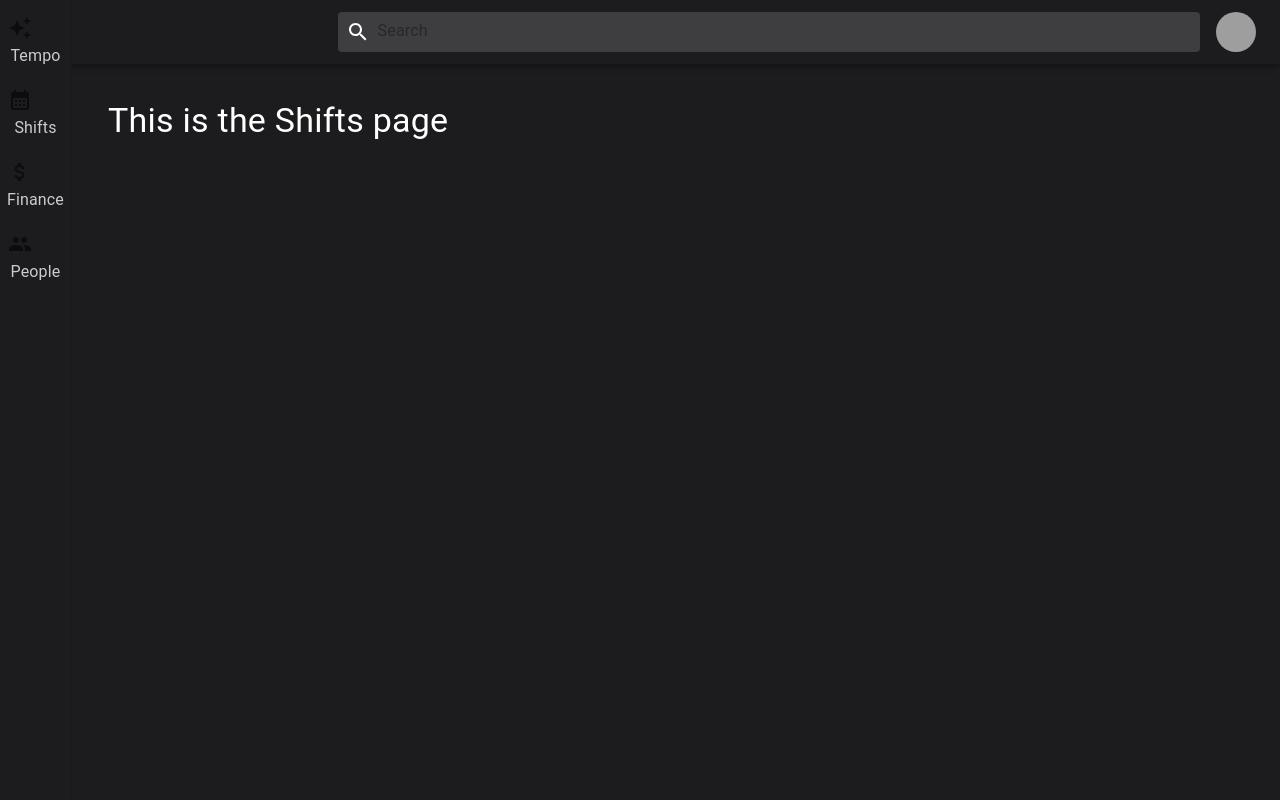
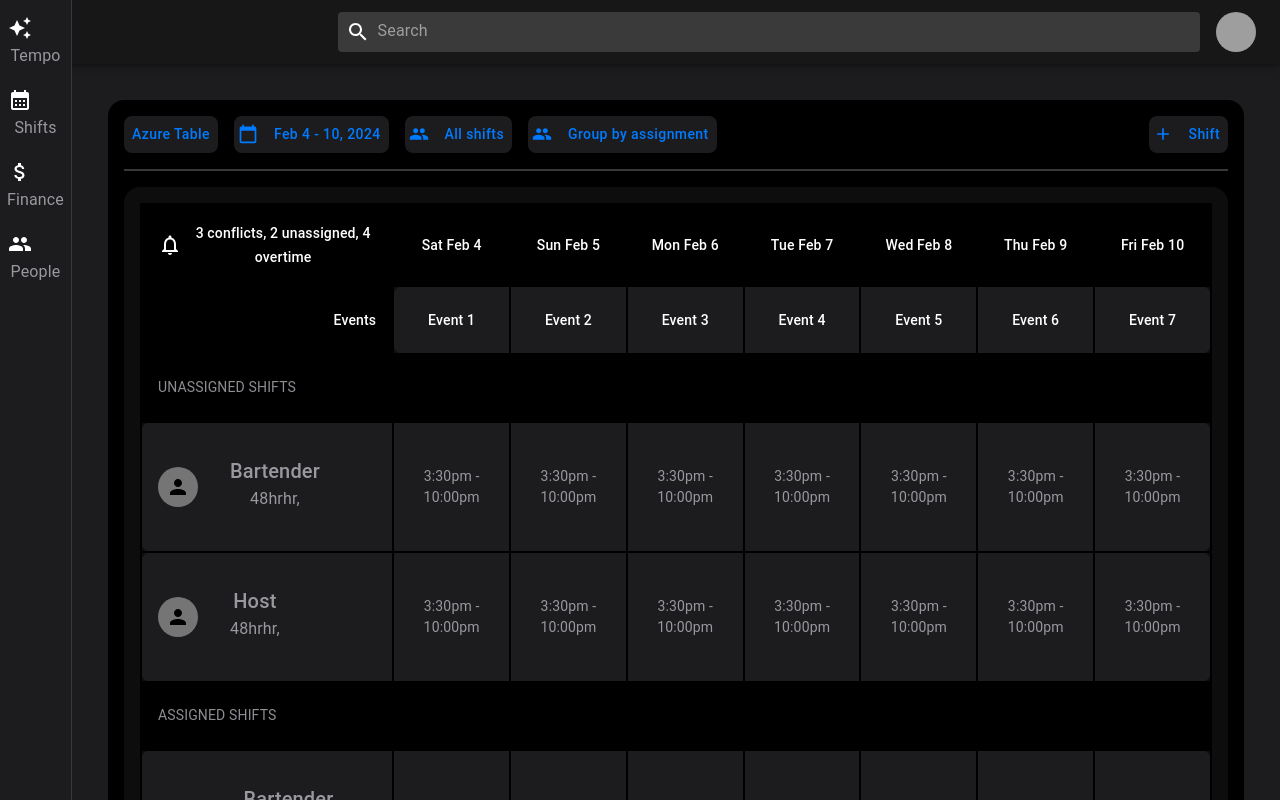
Before and after one commit to erikajns/tempo-ui, a React (Create React App) app: page /shifts in a window 1280 px wide. Shown: the top 800 px of the page. Built offline with nearby package versions, Linux system fonts and the light colour scheme; grey boxes are pictures that could not be loaded.

Commit message:
Table changes and Storybook config

```diff
--- a/src/App.module.css
+++ b/src/App.module.css
@@ -1,19 +0,0 @@
-.container {
-    display: flex;
-  }
-
-  .mainContent {
-    flex-grow: 1;
-    padding: 20px;
-    background-color: #f0f0f0;
-    margin-top: 64px; /* Adjust this value based on the height of the TopBar */
-  }
-
-  .topBar {
-    z-index: 1200; /* Ensure TopBar is above other elements */
-  }
-
-  .sideBar {
-    margin-top: 64px; /* Adjust this value based on the height of the TopBar */
-    z-index: 1100; /* Ensure SideBar is below the TopBar but above main content */
-  }
--- a/src/components/CustomTextButton/CustomTextButton.js
+++ b/src/components/CustomTextButton/CustomTextButton.js
@@ -3,26 +3,22 @@ import PropTypes from 'prop-types';
 import { Button } from '@mui/material';
 import useStyles from './CustomTextButton.styles';
 
-const CustomTextButton = ({ text, icon: Icon, onClick }) => {
+const CustomTextButton = ({ text = '', icon: Icon = null }) => {
   const classes = useStyles();
 
   return (
-    <Button onClick={onClick} className={classes.button}>
-      {Icon && <Icon className={classes.icon} />}
+    <Button
+      className={classes.button}
+      startIcon={Icon ? <Icon /> : null}
+    >
       {text}
     </Button>
   );
 };
 
 CustomTextButton.propTypes = {
-  text: PropTypes.string.isRequired,
+  text: PropTypes.string,
   icon: PropTypes.elementType,
-  onClick: PropTypes.func,
-};
-
-CustomTextButton.defaultProps = {
-  icon: null,
-  onClick: () => {},
 };
 
 export default CustomTextButton;
--- a/src/components/CustomTextButton/CustomTextButton.styles.js
+++ b/src/components/CustomTextButton/CustomTextButton.styles.js
@@ -2,30 +2,13 @@ import { makeStyles } from '@mui/styles';
 
 const useStyles = makeStyles({
   button: {
-    backgroundColor: '#1C1C1E',
-    border: 'none',
-    color: '#007BFF', // color azul
-    fontSize: '14px',
-    cursor: 'pointer',
     display: 'flex',
     alignItems: 'center',
     gap: '8px',
     padding: '8px 16px',
-    textTransform: 'none',
-    borderRadius: '8px',
-    '&:hover': {
-      backgroundColor: '#3A3A3C',
-      color: 'white',
-      '& $icon': {
-        color: 'white'
-      }
-    },
   },
   icon: {
     color: '#0A84FF',
-    '&:hover': {
-        color: 'white'
-      },
   }
 });
 
--- a/src/components/EmployeeShiftCard/EmployeeShiftCard.styles.js
+++ b/src/components/EmployeeShiftCard/EmployeeShiftCard.styles.js
@@ -6,8 +6,7 @@ const useStyles = makeStyles({
     flexDirection: 'row',
     justifyContent: 'start',
     alignItems: 'center',
-    padding: '16px',
-    backgroundColor: 'transparent',
+    backgroundColor: 'transparent !important',
     border: 'none',
     color: 'white',
   },
--- a/src/components/ShiftManager/ShiftManager.js
+++ b/src/components/ShiftManager/ShiftManager.js
@@ -12,7 +12,6 @@ const ShiftManager = ({ columns, events, unassignedShifts, assignedShifts }) =>
       p={2}
       bgcolor="#000000"
       borderRadius="16px"
-      style={{ border: '2px solid #38383A' }}
     >
       <Box display="flex" justifyContent="space-between" alignItems="center" marginBottom="16px">
         <Box display="flex" gap="16px">
@@ -21,7 +20,7 @@ const ShiftManager = ({ columns, events, unassignedShifts, assignedShifts }) =>
           <CustomTextButton text="All shifts" icon={GroupIcon} />
           <CustomTextButton text="Group by assignment" icon={GroupIcon} />
         </Box>
-        <CustomTextButton text="+ Shift" icon={AddIcon} />
+        <CustomTextButton text="Shift" icon={AddIcon} />
       </Box>
       <Box borderBottom="2px solid #38383A" marginBottom="16px" />
       <ShiftTable
--- a/src/components/ShiftTable/ShiftTable.js
+++ b/src/components/ShiftTable/ShiftTable.js
@@ -26,40 +26,52 @@ const ShiftTable = ({ columns, events, unassignedShifts, assignedShifts }) => {
             ))}
           </TableRow>
           <TableRow>
-            <TableCell className={classes.tableHeader} align="center">Events</TableCell>
+            <TableCell className={classes.tableHeader} align="right">Events</TableCell>
             {events.map((event, index) => (
-              <TableCell key={index} align="center" className={classes.tableCell}>
+              <TableCell
+                key={index}
+                align="center"
+                className={`${classes.tableCell} ${classes.clickableCell} ${index === 0 ? classes.eventCellStart : ''} ${index === events.length - 1 ? classes.eventCellEnd : ''}`}
+              >
                 {event}
               </TableCell>
             ))}
           </TableRow>
         </TableHead>
         <TableBody>
-          <TableRow>
-            <TableCell className={classes.sectionTitle}>Unassigned Shifts</TableCell>
+          <TableRow className={classes.sectionRow}>
+            <TableCell className={classes.sectionTitle} colSpan={columns.length + 1}>Unassigned Shifts</TableCell>
           </TableRow>
           {unassignedShifts.map((shift, index) => (
             <TableRow key={index} className={classes.shiftRow}>
-              <TableCell className={classes.shiftCell} align="center">
+              <TableCell className={`${classes.shiftCell}`} align="center">
                 <EmployeeShiftCard {...shift} />
               </TableCell>
               {columns.map((_, idx) => (
-                <TableCell key={idx} align="center" className={classes.tableCell}>
+                <TableCell
+                  key={idx}
+                  align="center"
+                  className={`${classes.tableCell} ${classes.clickableCell} ${idx === columns.length - 1 ? classes.shiftCellEnd : ''}`}
+                >
                   <Typography variant="body2">3:30pm - 10:00pm</Typography>
                 </TableCell>
               ))}
             </TableRow>
           ))}
-          <TableRow>
-            <TableCell className={classes.sectionTitle}>Assigned Shifts</TableCell>
+          <TableRow className={classes.sectionRow}>
+            <TableCell className={classes.sectionTitle} colSpan={columns.length + 1}>Assigned Shifts</TableCell>
           </TableRow>
           {assignedShifts.map((shift, index) => (
             <TableRow key={index} className={classes.shiftRow}>
-              <TableCell className={classes.shiftCell} align="center">
+              <TableCell className={`${classes.shiftCell}`} align="center">
                 <EmployeeShiftCard {...shift} />
               </TableCell>
               {columns.map((_, idx) => (
-                <TableCell key={idx} align="center" className={classes.tableCell}>
+                <TableCell
+                  key={idx}
+                  align="center"
+                  className={`${classes.tableCell} ${classes.clickableCell} ${idx === columns.length - 1 ? classes.shiftCellEnd : ''}`}
+                >
                   <Typography variant="body2">3:30pm - 10:00pm</Typography>
                 </TableCell>
               ))}
--- a/src/components/ShiftTable/ShiftTable.styles.js
+++ b/src/components/ShiftTable/ShiftTable.styles.js
@@ -17,20 +17,30 @@ const useStyles = makeStyles({
   },
   tableCell: {
     backgroundColor: '#1C1C1E',
-    color: 'white',
+    color: 'rgba(235, 235, 245, 0.6)',
     height: '68px',
     border: '2px solid #000000',
+  },
+  clickableCell: {
     cursor: 'pointer',
+    backgroundColor: '#1C1C1E !important',
+    '&:hover': {
+      backgroundColor: '#3A3A3C !important',
+      color: 'white',
+    },
   },
   sectionTitle: {
-    backgroundColor: '#000000',
+    backgroundColor: '#000000 !important',
     color: 'white',
     height: '29px',
-    textAlign: 'center',
+    textAlign: 'left',
     borderBottom: '2px solid #000000',
-    float: 'left',
     textTransform: 'uppercase',
-    color: 'rgba(235, 235, 245, 0.6)',
+    padding: '8px',
+  },
+  sectionRow: {
+    backgroundColor: '#000000',
+    height: '29px',
   },
   shiftRow: {
     height: '68px',
@@ -40,7 +50,19 @@ const useStyles = makeStyles({
   },
   shiftCell: {
     backgroundColor: '#1C1C1E',
-    border: '2px solid #000000',
+    borderRadius: '10px 0 0 10px',
+  },
+  shiftCellEnd: {
+    backgroundColor: '#1C1C1E',
+    borderRadius: '0 10px 10px 0',
+  },
+  eventCellStart: {
+    backgroundColor: '#1C1C1E',
+    borderRadius: '10px 0 0 10px',
+  },
+  eventCellEnd: {
+    backgroundColor: '#1C1C1E',
+    borderRadius: '0 10px 10px 0',
   },
 });
 
--- a/src/pages/Shifts/Shifts.js
+++ b/src/pages/Shifts/Shifts.js
@@ -1,13 +1,30 @@
 import React from 'react';
-import { Box, Typography } from '@mui/material';
-import EmployeeShiftCard from '../../components/EmployeeShiftCard/EmployeeShiftCard';
+import ShiftManager from '../../components/ShiftManager/ShiftManager';
 
-// Dashboard component renders the main content area for the dashboard page
 const Shifts = () => {
+  const columns = ['Sat Feb 4', 'Sun Feb 5', 'Mon Feb 6', 'Tue Feb 7', 'Wed Feb 8', 'Thu Feb 9', 'Fri Feb 10'];
+  const events = ['Event 1', 'Event 2', 'Event 3', 'Event 4', 'Event 5', 'Event 6', 'Event 7'];
+
+  const unassignedShifts = [
+    { role: 'Bartender', name: '', hours: '48hr', isAssigned: false },
+    { role: 'Host', name: '', hours: '48hr', isAssigned: false },
+  ];
+
+  const assignedShifts = [
+    { role: 'Bartender', name: 'Jane Doe', hours: '48hr', overtime: '8hr', isAssigned: true },
+    { role: 'Bartender', name: 'Kane Smith', hours: '40hr', isAssigned: true },
+    { role: 'Bartender', name: 'Jane Cooper', hours: '32hr', isAssigned: true },
+  ];
+
   return (
-    <Box sx={{ padding: 2 }}>
-      <Typography variant="h4">This is the Shifts page</Typography>
-    </Box>
+    <div style={{ padding: '16px' }}>
+      <ShiftManager
+        columns={columns}
+        events={events}
+        unassignedShifts={unassignedShifts}
+        assignedShifts={assignedShifts}
+      />
+    </div>
   );
 };
 
--- a/src/theme.js
+++ b/src/theme.js
@@ -2,14 +2,74 @@ import { createTheme } from '@mui/material/styles';
 
 const theme = createTheme({
   palette: {
+    mode: 'dark',
     primary: {
       main: '#1C1C1E',
     },
-    white: {
-      main: '#FFFFFF',
+    secondary: {
+      main: '#38383A',
+    },
+    background: {
+      default: '#000000',
+      paper: '#000000',
+    },
+    text: {
+      primary: '#FFFFFF',
     },
   },
-  spacing: 8,  // Default spacing is 8px
+  components: {
+    MuiTableContainer: {
+      styleOverrides: {
+        root: {
+          backgroundColor: '#000000',
+          borderRadius: '16px',
+          padding: '16px',
+        },
+      },
+    },
+    MuiTableCell: {
+      styleOverrides: {
+        root: {
+          backgroundColor: '#1C1C1E',
+          color: 'rgba(235, 235, 245, 0.6)',
+          border: '2px solid #000000',
+          height: '68px',
+        },
+        head: {
+          backgroundColor: '#000000',
+          color: 'white',
+          height: '68px',
+          border: '2px solid #000000',
+        },
+      },
+    },
+    MuiTypography: {
+      styleOverrides: {
+        root: {
+          color: 'rgba(235, 235, 245, 0.6)',
+        },
+      },
+    },
+    MuiButton: {
+      styleOverrides: {
+        root: {
+          backgroundColor: '#1C1C1E',
+          color: '#007BFF',
+          fontSize: '14px',
+          textTransform: 'none',
+          borderRadius: '8px',
+          '&:hover': {
+            backgroundColor: '#3A3A3C',
+            color: 'white',
+            '& .MuiSvgIcon-root': {
+              color: 'white',
+            },
+          },
+        },
+      },
+    },
+  },
+  spacing: 8,
 });
 
 export default theme;
```
Also changed, not shown: 1 other file (tests, documents, lock files or other folders).
